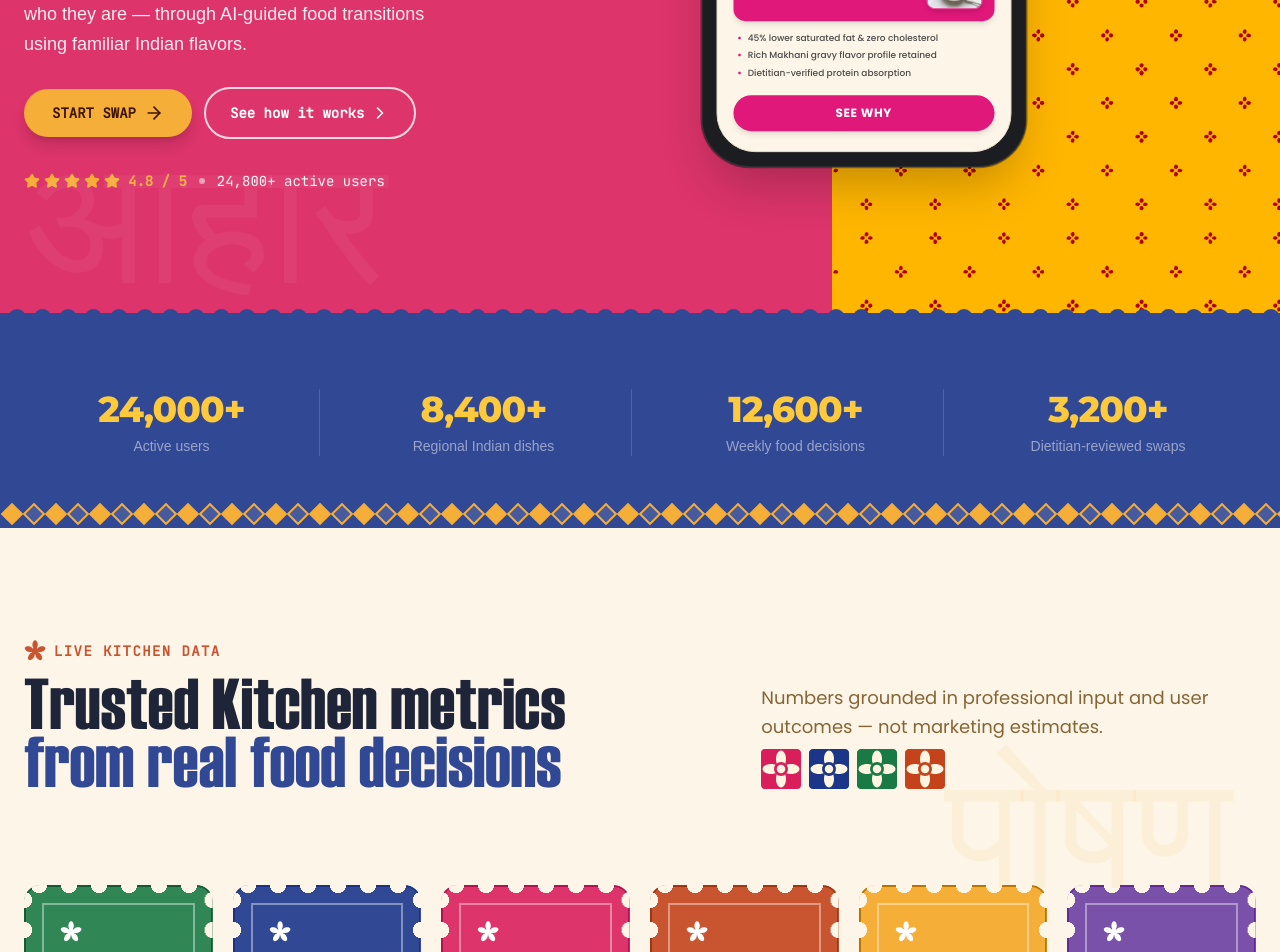
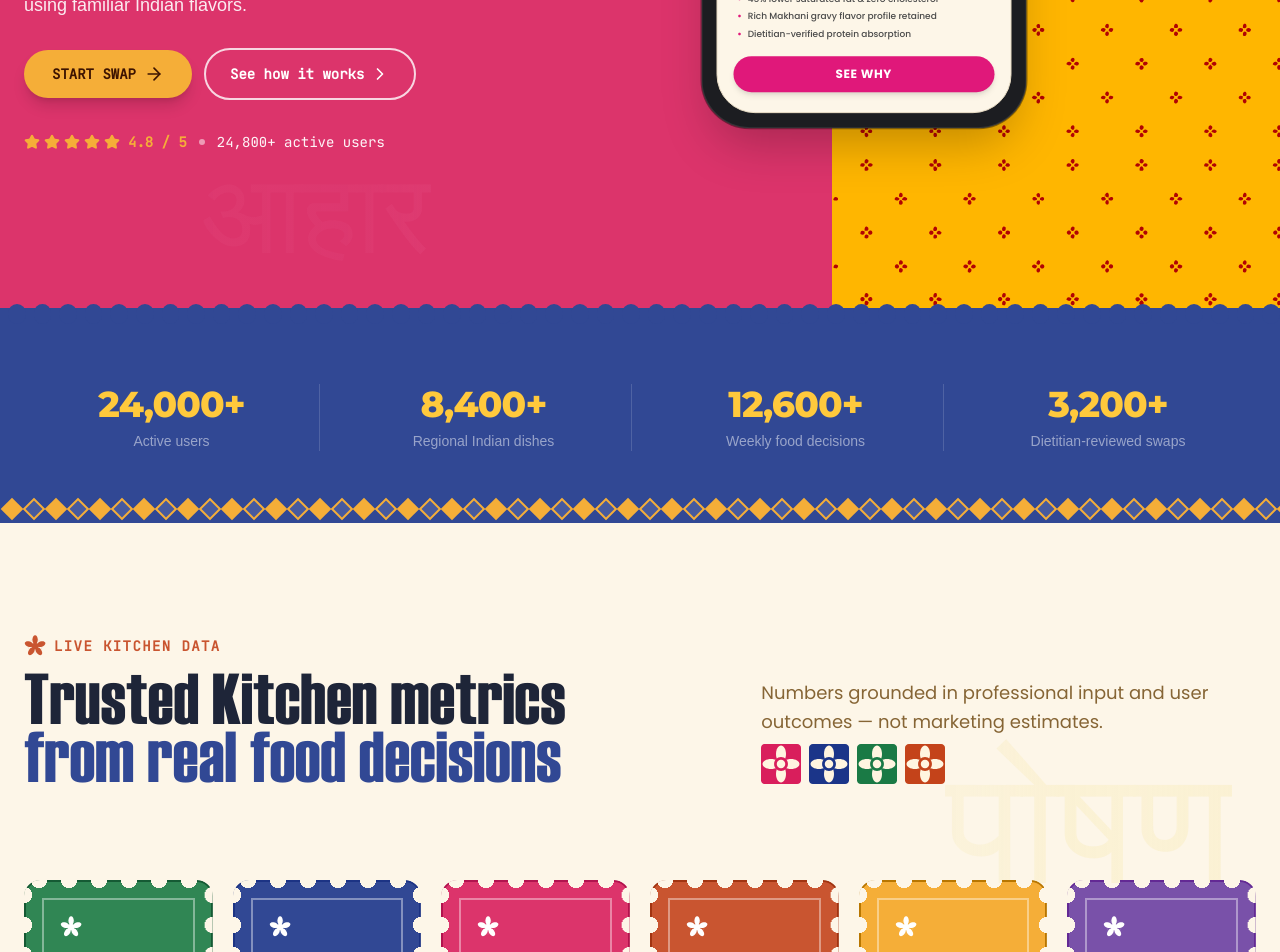
Before and after one commit to webdev-raj/offramp-landing, a Next.js app: page / in a window 1280 px wide. Shown: the part 460-1412 px from the top of the page. Built offline with nearby package versions, Linux system fonts and the light colour scheme; a web font is replaced by a local one.

Commit message:
feat: implement responsive landing page components including navigation, feature grids, and UI layout primitives.

```diff
--- a/src/app/globals.css
+++ b/src/app/globals.css
@@ -153,3 +153,63 @@
 ::-webkit-scrollbar-thumb:hover {
   background: #C01567;
 }
+
+.watermark-shimmer {
+  background: linear-gradient(
+    90deg,
+    rgba(222, 60, 114, 0.601) 0%,
+    rgba(222, 60, 114, 0.578) 35%,
+    rgba(222, 60, 114, 0.832) 50%,
+    rgba(222, 60, 114, 0.8) 65%,
+    rgba(222, 60, 114, 0.958) 100%
+  );
+  background-size: 200% 100%;
+  background-clip: text;
+  -webkit-background-clip: text;
+  -webkit-text-fill-color: transparent;
+  color: transparent;
+  animation: shimmer-flow 4s ease-in-out infinite;
+}
+
+.watermark-shimmer-yello {
+  background: linear-gradient(
+    90deg,
+    rgba(250, 240, 208, 0.601) 0%,
+    rgba(250, 240, 208, 0.578) 35%,
+    rgba(250, 240, 208, 0.832) 50%,
+    rgba(250, 240, 208, 0.8) 65%,
+    rgba(250, 240, 208, 0.958) 100%
+  );
+  background-size: 200% 100%;
+  background-clip: text;
+  -webkit-background-clip: text;
+  -webkit-text-fill-color: transparent;
+  color: transparent;
+  animation: shimmer-flow 4s ease-in-out infinite;
+}
+
+.watermark-shimmer-pink {
+  background: linear-gradient(
+    60deg,
+    rgba(250, 75, 119, 0.242) 0%,
+    rgba(250, 75, 119, 0.396) 35%,
+    rgba(250, 75, 119, 0.377) 50%,
+    rgba(250, 75, 119, 0.342) 65%,
+    rgba(250, 75, 119, 0.396) 100%
+  );
+  background-size: 300% 100%;
+  background-clip: text;
+  -webkit-background-clip: text;
+  -webkit-text-fill-color: transparent;
+  color: transparent;
+  animation: shimmer-flow 4s ease-in-out infinite;
+}
+
+@keyframes shimmer-flow {
+  0% {
+    background-position: 200% 0;
+  }
+  100% {
+    background-position: -200% 0;
+  }
+}
--- a/src/components/CommunityReviews.jsx
+++ b/src/components/CommunityReviews.jsx
@@ -15,7 +15,7 @@ export default function CommunityReviews() {
       {/* Devanagari Background Watermark */}
       <span
         aria-hidden="true"
-        className="absolute top-56 right-6 text-[12rem] sm:text-[8rem] lg:text-[10rem] font-anton text-[#F5A623]/[0.15] select-none pointer-events-none leading-none z-10"
+        className="absolute watermark-shimmer-yello  top-56 right-6 text-[12rem] sm:text-[8rem] lg:text-[10rem] font-anton text-[#F5A623]/[0.15] select-none pointer-events-none leading-none z-10"
       >
         प्रदान
       </span>
--- a/src/components/Hero.jsx
+++ b/src/components/Hero.jsx
@@ -5,7 +5,7 @@ import { ArrowRight, ChevronRight, Star } from "lucide-react";
 
 export default function Hero({ onOpenSwapModal }) {
   return (
-    <section className="relative overflow-hidden min-h-[640px] lg:min-h-[700px] flex flex-col justify-between">
+    <section className="relative overflow-hidden min-h-[30rem] lg:min-h-[48rem] max-sm:mt-16 flex flex-col justify-center">
       {/* Two-panel split background */}
       <div className="absolute inset-0 flex flex-col md:flex-row">
         {/* Pink panel */}
@@ -24,7 +24,7 @@ export default function Hero({ onOpenSwapModal }) {
       {/* Content Container */}
       <div className="relative z-10 w-full max-w-7xl mx-auto flex flex-col md:flex-row min-h-[640px] lg:min-h-[700px]">
         {/* Left Side Content */}
-        <div className="w-full font-jetbrains md:w-[95%] relative px-6 sm:px-10 lg:pl-6 lg:pr-12 pt-10 pb-12 md:py-16 flex flex-col justify-center items-center md:items-start text-center md:text-left">
+        <div className="w-full font-jetbrains md:w-[95%] relative isolate px-6 sm:px-10 lg:pl-6 lg:pr-12 pt-10 pb-12 md:py-16 flex flex-col justify-center items-center md:items-start text-center md:text-left">
           {/* Subheader Badge */}
           <div className="flex items-center gap-2 text-[#F5AE38] text-xs font-extrabold tracking-widest uppercase mb-4 sm:mb-5">
             <svg width="17" height="17" viewBox="1.6 1.6 13.4 13.4" fill="none" xmlns="http://www.w3.org/2000/svg">
@@ -56,7 +56,7 @@ export default function Hero({ onOpenSwapModal }) {
           </p>
 
           {/* Action Buttons */}
-          <div className="flex flex-wrap items-center justify-center md:justify-start gap-3 mb-6 sm:mb-8 w-full">
+          <div className="z-10 flex flex-wrap items-center justify-center md:justify-start gap-3 mb-6 sm:mb-8 w-full">
             <button
               onClick={onOpenSwapModal}
               className="bg-[#F5AE38] hover:bg-[#ffbd12] text-[#3D1400] font-bold text-sm px-7 py-3.5 rounded-full shadow-lg shadow-black/15 flex items-center justify-center gap-2 hover:scale-[1.02] active:scale-95 transition-all w-full sm:w-auto"
@@ -75,7 +75,7 @@ export default function Hero({ onOpenSwapModal }) {
           </div>
 
           {/* Rating Footer */}
-          <div className="flex items-center justify-center md:justify-start gap-3 text-white/95 text-xs sm:text-sm font-medium">
+          <div className="flex items-center justify-center md:justify-start gap-3 text-white/95 text-xs sm:text-sm font-medium z-10">
             <div className="flex items-center gap-1 text-[#F5AE38]">
               {[...Array(5)].map((_, i) => (
                 <Star key={i} className="w-4 h-4 fill-[#F5AE38] text-[#F5AE38]" />
@@ -89,7 +89,7 @@ export default function Hero({ onOpenSwapModal }) {
           {/* Subtle Devanagari background watermark */}
           <span
             aria-hidden="true"
-            className="hidden lg:block absolute bottom-4 left-6 text-[11rem] font-anton text-white/[0.05] select-none leading-none pointer-events-none"
+            className="hidden watermark-shimmer lg:block absolute bottom-3 left-50 text-[7rem] font-anton text-white/[0.05] select-none leading-none pointer-events-none"
           >
             आहार
           </span>
--- a/src/components/LiveMetrics.jsx
+++ b/src/components/LiveMetrics.jsx
@@ -47,7 +47,7 @@ export default function LiveMetrics() {
       {/* Background Watermark */}
       <span
         aria-hidden="true"
-        className="absolute top-2/5 right-12 font-dmsans -translate-y-1/2 text-[7rem] sm:text-[8rem] lg:text-[10rem] font-anton text-[#F5A623]/[0.08] select-none pointer-events-none leading-none"
+        className="absolute watermark-shimmer-yello top-2/5 right-12 font-dmsans -translate-y-1/2 text-[7rem] sm:text-[8rem] lg:text-[10rem] font-anton text-[#F5A623]/[0.08] select-none pointer-events-none leading-none"
       >
         पोषण
       </span>
--- a/src/components/Navbar.jsx
+++ b/src/components/Navbar.jsx
@@ -7,7 +7,7 @@ export default function Navbar({ onOpenSwapModal }) {
   const [mobileMenuOpen, setMobileMenuOpen] = useState(false);
 
   return (
-    <header className="bg-[#FBF3E3] border-b border-[#E8DCC4]/50 sticky top-0 z-40 px-6 md:px-12 py-4 transition-all">
+    <header className="bg-[#FBF3E3] border-b border-[#E8DCC4]/50 fixed top-0 w-full z-40 px-4 md:px-12 py-3 sm:py-5 transition-all">
       <div className="max-w-7xl font-jetbrains mx-auto flex items-center justify-between">
         {/* Logo */}
         <a href="#" className=" flex items-center gap-2.5 group">
@@ -46,7 +46,7 @@ export default function Navbar({ onOpenSwapModal }) {
           </a>
           <button
             onClick={onOpenSwapModal}
-            className="bg-[#E0187A] hover:bg-[#c41267] text-white text-sm font-semibold px-6 py-2.5 rounded-full shadow-lg shadow-[#E0187A]/25 hover:shadow-xl hover:shadow-[#E0187A]/35 active:scale-95 transition-all flex items-center gap-2"
+            className="bg-[#E0187A] max-sm:hidden hover:bg-[#c41267] text-white text-sm font-semibold px-6 py-2.5 rounded-full shadow-lg shadow-[#E0187A]/25 hover:shadow-xl hover:shadow-[#E0187A]/35 active:scale-95 transition-all flex items-center gap-2"
           >
             <span>Get started free</span>
           </button>
--- a/src/components/ToolsGrid.jsx
+++ b/src/components/ToolsGrid.jsx
@@ -82,7 +82,7 @@ export default function ToolsGrid({ onOpenSwapModal }) {
             {/* Devanagari Background Watermark Text */}
             <span
               aria-hidden="true"
-              className="absolute -bottom-8 -right-6 text-[11rem] sm:text-[14rem] font-anton text-white/[0.09] select-none pointer-events-none leading-none z-0"
+              className="absolute watermark-shimmer-pink -bottom-8 -right-6 text-[10rem] sm:text-[13rem] font-anton text-white/[0.09] select-none pointer-events-none leading-none z-0"
             >
               विकल्प
             </span>
```
